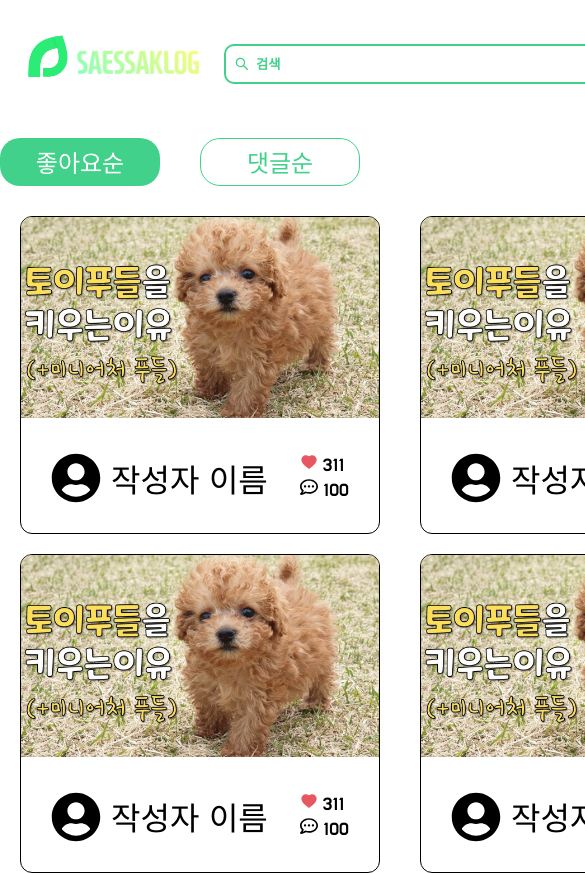
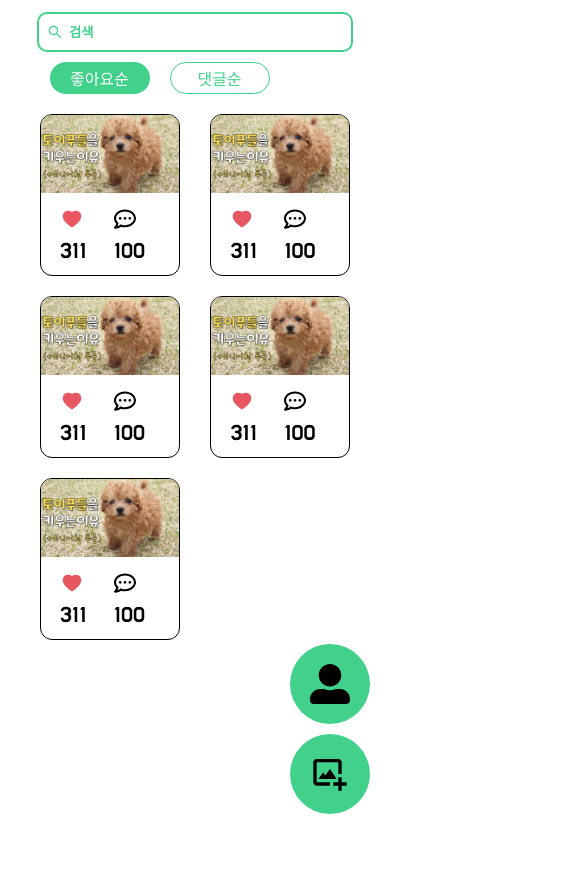
Before and after one commit to saessak-study/saessak-log-front, a React (Create React App) app: page / in a window 390 px wide. Shown: the top 873 px of the page, 585 px wide, since content can reach past the window. After the commit the page ends 844 px from the top, so only its background shows below. Built offline with nearby package versions, Linux system fonts and the light colour scheme.

Commit message:
일단 오전 정리

```diff
--- a/src/page/mainPage.tsx
+++ b/src/page/mainPage.tsx
@@ -1,7 +1,7 @@
 import React from 'react';
 import { AiOutlineSearch, AiFillHeart } from 'react-icons/ai';
 import { FaUserAlt, FaRegCommentDots, FaUserCircle } from 'react-icons/fa';
-
+import { BiImageAdd } from 'react-icons/bi';
 import '../style/homePage.scss';
 
 const MainPage = () => {
@@ -35,6 +35,26 @@ const MainPage = () => {
         <div className='mainToggle_off'>댓글순</div>
       </div>
       <div className='card_container'>
+        <MainCard />
+        <MainCard />
+        <MainCard />
+        <MainCard />
+        <MainCard />
+      </div>
+      <div className='mobile_btnContainer'>
+        <div className='mobile_routeBtn'>
+          <FaUserAlt />
+        </div>
+        <div className='mobile_routeBtn'>
+          <BiImageAdd />
+        </div>
+      </div>
+    </div>
+  );
+};
+
+const MainCard = () => {
+  return (
     <div className='main_card'>
       <img src='img/poodle.jpg' className='card_img' />
       <div className='card_content'>
@@ -52,94 +72,6 @@ const MainPage = () => {
         </div>
       </div>
     </div>
-        <div className='main_card'>
-          <img src='img/poodle.jpg' className='card_img' />
-          <div className='card_content'>
-            <div className='main_userInfo'>
-              <FaUserCircle className='main_userProfile' />
-              <span>작성자 이름</span>
-            </div>
-            <div className='card_detail'>
-              <div className='main_viewLike'>
-                <AiFillHeart className='like_red' /> <span>311</span>
-              </div>
-              <div className='main_viewComment'>
-                <FaRegCommentDots /> 100
-              </div>
-            </div>
-          </div>
-        </div>
-        <div className='main_card'>
-          <img src='img/poodle.jpg' className='card_img' />
-          <div className='card_content'>
-            <div className='main_userInfo'>
-              <FaUserCircle className='main_userProfile' />
-              <span>작성자 이름</span>
-            </div>
-            <div className='card_detail'>
-              <div className='main_viewLike'>
-                <AiFillHeart className='like_red' /> <span>311</span>
-              </div>
-              <div className='main_viewComment'>
-                <FaRegCommentDots /> 100
-              </div>
-            </div>
-          </div>
-        </div>
-        <div className='main_card'>
-          <img src='img/poodle.jpg' className='card_img' />
-          <div className='card_content'>
-            <div className='main_userInfo'>
-              <FaUserCircle className='main_userProfile' />
-              <span>작성자 이름</span>
-            </div>
-            <div className='card_detail'>
-              <div className='main_viewLike'>
-                <AiFillHeart className='like_red' /> <span>311</span>
-              </div>
-              <div className='main_viewComment'>
-                <FaRegCommentDots /> 100
-              </div>
-            </div>
-          </div>
-        </div>
-        <div className='main_card'>
-          <img src='img/poodle.jpg' className='card_img' />
-          <div className='card_content'>
-            <div className='main_userInfo'>
-              <FaUserCircle className='main_userProfile' />
-              <span>작성자 이름</span>
-            </div>
-            <div className='card_detail'>
-              <div className='main_viewLike'>
-                <AiFillHeart className='like_red' /> <span>311</span>
-              </div>
-              <div className='main_viewComment'>
-                <FaRegCommentDots /> 100
-              </div>
-            </div>
-          </div>
-        </div>
-        <div className='main_card'>
-          <img src='img/poodle.jpg' className='card_img' />
-          <div className='card_content'>
-            <div className='main_userInfo'>
-              <FaUserCircle className='main_userProfile' />
-              <span>작성자 이름</span>
-            </div>
-            <div className='card_detail'>
-              <div className='main_viewLike'>
-                <AiFillHeart className='like_red' /> <span>311</span>
-              </div>
-              <div className='main_viewComment'>
-                <FaRegCommentDots /> 100
-              </div>
-            </div>
-          </div>
-        </div>
-      </div>
-    </div>
   );
 };
-
 export default MainPage;
--- a/src/style/homePage.scss
+++ b/src/style/homePage.scss
@@ -108,6 +108,9 @@
 .main_toggleBtn {
   display: flex;
   margin-top: 10px;
+  margin-left: 30px;
+  width: 350px;
+  justify-content: space-between;
 }
 .main_toggle {
   cursor: pointer;
@@ -131,20 +134,19 @@
   color: $main_green;
   background-color: white;
   border: 1px solid $main_green;
-  margin-left: 40px;
 }
 
 //! 카드 컨테이너
 .card_container {
   display: flex;
-  justify-content: space-around;
+  justify-content: flex-start;
   margin-top: 10px;
   width: 100%;
   flex-wrap: wrap;
 }
 .main_card {
   width: 30%;
-  margin-top: 20px;
+  margin: 20px 10px 0 20px;
   border: 1px solid black;
   border-radius: 12px;
   overflow: hidden;
@@ -172,3 +174,89 @@
     color: $account_red;
   }
 }
+.mobile_btnContainer {
+  display: none;
+}
+
+//! 미디어쿼리
+@media (max-width: 1200px) {
+  .main_container {
+    width: 900px;
+  }
+  .nav_userInfo {
+    display: none;
+  }
+  .main_card {
+    width: 40%;
+  }
+}
+
+@media (max-width: 900px) {
+}
+
+@media (max-width: 600px) {
+  .main_container {
+    width: 90%;
+  }
+  .top_nav {
+    justify-content: center;
+    margin-top: 12px;
+    .search_bar {
+      width: 90%;
+    }
+  }
+  .main_toggle {
+    border-radius: 20px;
+    height: 32px;
+    font-size: 16px;
+    padding: 8px 12px;
+    width: 100px;
+  }
+
+  .nav_logo {
+    display: none;
+  }
+  .search_bar {
+    .search_btn {
+      display: none;
+    }
+  }
+  .card_container {
+    margin-top: 0;
+  }
+  .card_content {
+    padding: 10px;
+    justify-content: center;
+    .main_userInfo {
+      display: none;
+    }
+    .card_detail {
+      display: flex;
+      font-size: 22px;
+      margin: 0 10px;
+    }
+    .main_viewLike {
+      margin-right: 12px;
+    }
+  }
+  .main_toggleBtn {
+    width: 220px;
+  }
+  .mobile_btnContainer {
+    display: block;
+    position: fixed;
+    bottom: 20px;
+    right: 20px;
+    .mobile_routeBtn {
+      background-color: $main_green;
+      width: 80px;
+      height: 80px;
+      border-radius: 80px;
+      margin-bottom: 10px;
+      display: flex;
+      align-items: center;
+      justify-content: center;
+      font-size: 40px;
+    }
+  }
+}
```
Lines whose indentation alone changed are shown as unchanged.
